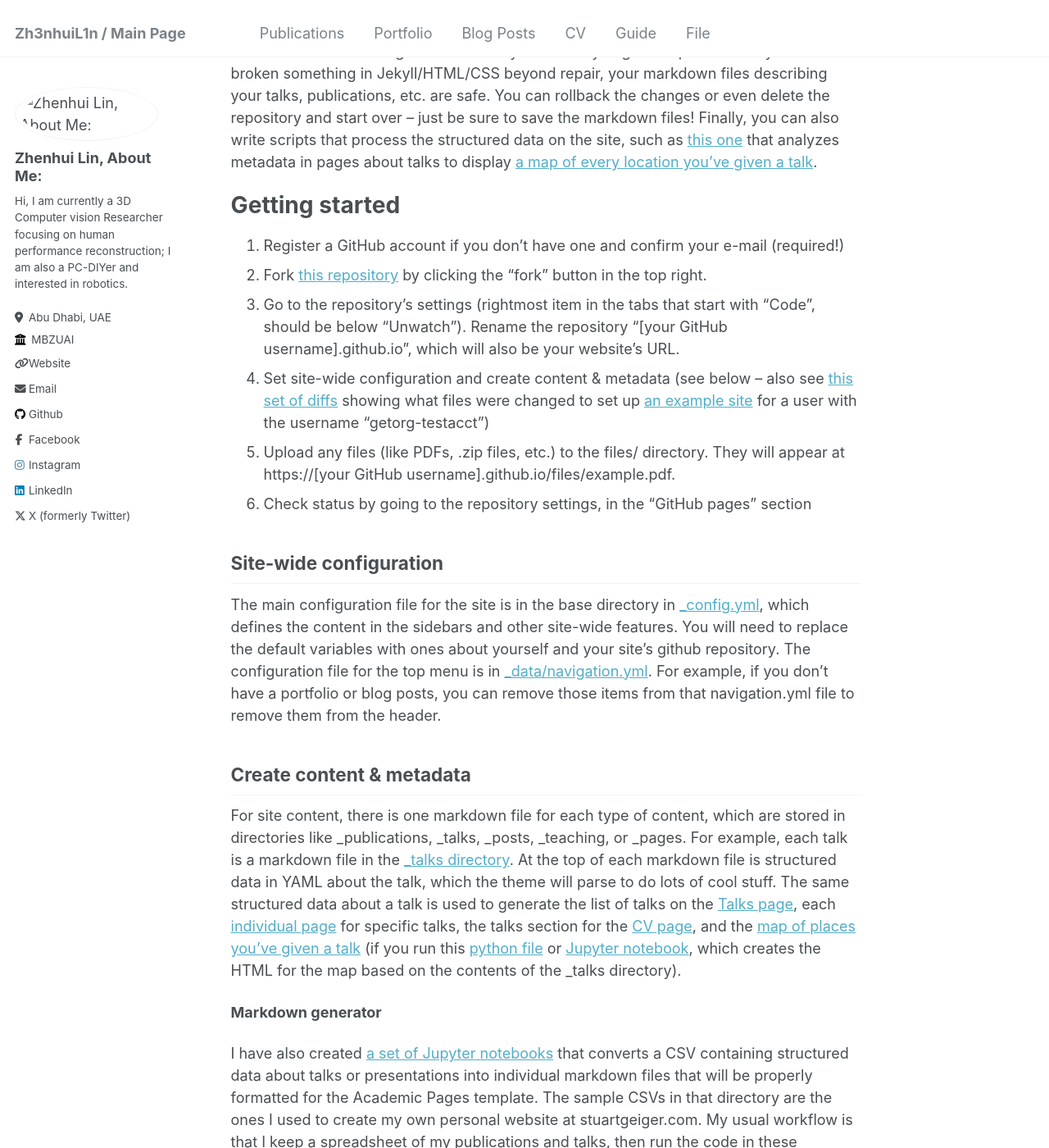
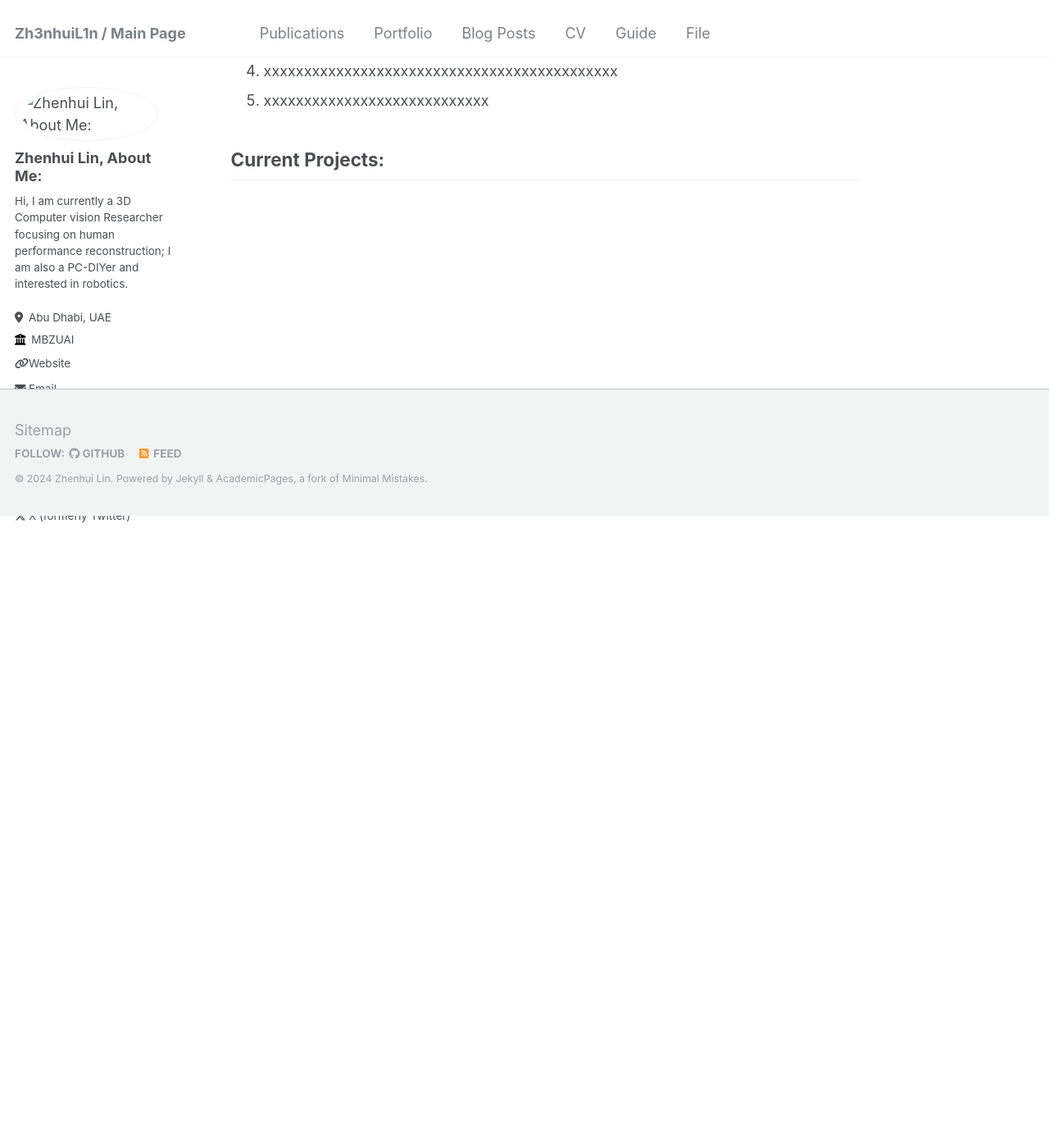
Before and after one commit to ZhenhuiL1n/Zh3nhuiL1n.github.io, a Jekyll site: the page built from _pages/about.md, in a window 1280 px wide and 1400 px high, scrolled down 789 px. Shown: the whole window at 82% size. Built offline with Jekyll 4.4.1, drawn with Linux system fonts in a browser that asks for light colours; after the commit the page ends 1419 px from its top, so only the background shows below that; some of the changed text lies outside the part shown.

Commit message:
Update about.md

```diff
--- a/_pages/about.md
+++ b/_pages/about.md
@@ -1,49 +1,26 @@
 ---
 permalink: /
-title: "Academic Pages is a ready-to-fork GitHub Pages template for academic personal websites"
+title: "Biography"
 author_profile: true
 redirect_from:
   - /about/
   - /about.html
 ---
 
-This is the front page of a website that is powered by the [Academic Pages template](https://github.com/academicpages/academicpages.github.io) and hosted on GitHub pages. [GitHub pages](https://pages.github.com) is a free service in which websites are built and hosted from code and data stored in a GitHub repository, automatically updating when a new commit is made to the respository. This template was forked from the [Minimal Mistakes Jekyll Theme](https://mmistakes.github.io/minimal-mistakes/) created by Michael Rose, and then extended to support the kinds of content that academics have: publications, talks, teaching, a portfolio, blog posts, and a dynamically-generated CV. You can fork [this repository](https://github.com/academicpages/academicpages.github.io) right now, modify the configuration and markdown files, add your own PDFs and other content, and have your own site for free, with no ads! An older version of this template powers my own personal website at [stuartgeiger.com](http://stuartgeiger.com), which uses [this Github repository](https://github.com/staeiou/staeiou.github.io).
 
-A data-driven personal website
+News:
 ======
 Like many other Jekyll-based GitHub Pages templates, Academic Pages makes you separate the website's content from its form. The content & metadata of your website are in structured markdown files, while various other files constitute the theme, specifying how to transform that content & metadata into HTML pages. You keep these various markdown (.md), YAML (.yml), HTML, and CSS files in a public GitHub repository. Each time you commit and push an update to the repository, the [GitHub pages](https://pages.github.com/) service creates static HTML pages based on these files, which are hosted on GitHub's servers free of charge.
 
 Many of the features of dynamic content management systems (like Wordpress) can be achieved in this fashion, using a fraction of the computational resources and with far less vulnerability to hacking and DDoSing. You can also modify the theme to your heart's content without touching the content of your site. If you get to a point where you've broken something in Jekyll/HTML/CSS beyond repair, your markdown files describing your talks, publications, etc. are safe. You can rollback the changes or even delete the repository and start over -- just be sure to save the markdown files! Finally, you can also write scripts that process the structured data on the site, such as [this one](https://github.com/academicpages/academicpages.github.io/blob/master/talkmap.ipynb) that analyzes metadata in pages about talks to display [a map of every location you've given a talk](https://academicpages.github.io/talkmap.html).
 
-Getting started
+Publications:
 ======
-1. Register a GitHub account if you don't have one and confirm your e-mail (required!)
-1. Fork [this repository](https://github.com/academicpages/academicpages.github.io) by clicking the "fork" button in the top right.
-1. Go to the repository's settings (rightmost item in the tabs that start with "Code", should be below "Unwatch"). Rename the repository "[your GitHub username].github.io", which will also be your website's URL.
-1. Set site-wide configuration and create content & metadata (see below -- also see [this set of diffs](http://archive.is/3TPas) showing what files were changed to set up [an example site](https://getorg-testacct.github.io) for a user with the username "getorg-testacct")
-1. Upload any files (like PDFs, .zip files, etc.) to the files/ directory. They will appear at https://[your GitHub username].github.io/files/example.pdf.
-1. Check status by going to the repository settings, in the "GitHub pages" section
+1. xxxxxxxxxxxxxxxxxxxxxxxxxxxxxxxxxxxxxxxxxxxxxxxxxxxxx
+2. xxxxxxxxxxxxxxxxxxxxxxxx
+3. xxxxxxxxxxxxxxxxxxxxxxxxxxxxxxxxxxxxxxx
+4. xxxxxxxxxxxxxxxxxxxxxxxxxxxxxxxxxxxxxxxxxxxx
+5. xxxxxxxxxxxxxxxxxxxxxxxxxxxx
 
-Site-wide configuration
+Current Projects:
 ------
-The main configuration file for the site is in the base directory in [_config.yml](https://github.com/academicpages/academicpages.github.io/blob/master/_config.yml), which defines the content in the sidebars and other site-wide features. You will need to replace the default variables with ones about yourself and your site's github repository. The configuration file for the top menu is in [_data/navigation.yml](https://github.com/academicpages/academicpages.github.io/blob/master/_data/navigation.yml). For example, if you don't have a portfolio or blog posts, you can remove those items from that navigation.yml file to remove them from the header.
-
-Create content & metadata
-------
-For site content, there is one markdown file for each type of content, which are stored in directories like _publications, _talks, _posts, _teaching, or _pages. For example, each talk is a markdown file in the [_talks directory](https://github.com/academicpages/academicpages.github.io/tree/master/_talks). At the top of each markdown file is structured data in YAML about the talk, which the theme will parse to do lots of cool stuff. The same structured data about a talk is used to generate the list of talks on the [Talks page](https://academicpages.github.io/talks), each [individual page](https://academicpages.github.io/talks/2012-03-01-talk-1) for specific talks, the talks section for the [CV page](https://academicpages.github.io/cv), and the [map of places you've given a talk](https://academicpages.github.io/talkmap.html) (if you run this [python file](https://github.com/academicpages/academicpages.github.io/blob/master/talkmap.py) or [Jupyter notebook](https://github.com/academicpages/academicpages.github.io/blob/master/talkmap.ipynb), which creates the HTML for the map based on the contents of the _talks directory).
-
-**Markdown generator**
-
-I have also created [a set of Jupyter notebooks](https://github.com/academicpages/academicpages.github.io/tree/master/markdown_generator
-) that converts a CSV containing structured data about talks or presentations into individual markdown files that will be properly formatted for the Academic Pages template. The sample CSVs in that directory are the ones I used to create my own personal website at stuartgeiger.com. My usual workflow is that I keep a spreadsheet of my publications and talks, then run the code in these notebooks to generate the markdown files, then commit and push them to the GitHub repository.
-
-How to edit your site's GitHub repository
-------
-Many people use a git client to create files on their local computer and then push them to GitHub's servers. If you are not familiar with git, you can directly edit these configuration and markdown files directly in the github.com interface. Navigate to a file (like [this one](https://github.com/academicpages/academicpages.github.io/blob/master/_talks/2012-03-01-talk-1.md) and click the pencil icon in the top right of the content preview (to the right of the "Raw | Blame | History" buttons). You can delete a file by clicking the trashcan icon to the right of the pencil icon. You can also create new files or upload files by navigating to a directory and clicking the "Create new file" or "Upload files" buttons.
-
-Example: editing a markdown file for a talk
-![Editing a markdown file for a talk](/images/editing-talk.png)
-
-For more info
-------
-More info about configuring Academic Pages can be found in [the guide](https://academicpages.github.io/markdown/). The [guides for the Minimal Mistakes theme](https://mmistakes.github.io/minimal-mistakes/docs/configuration/) (which this theme was forked from) might also be helpful.
```
